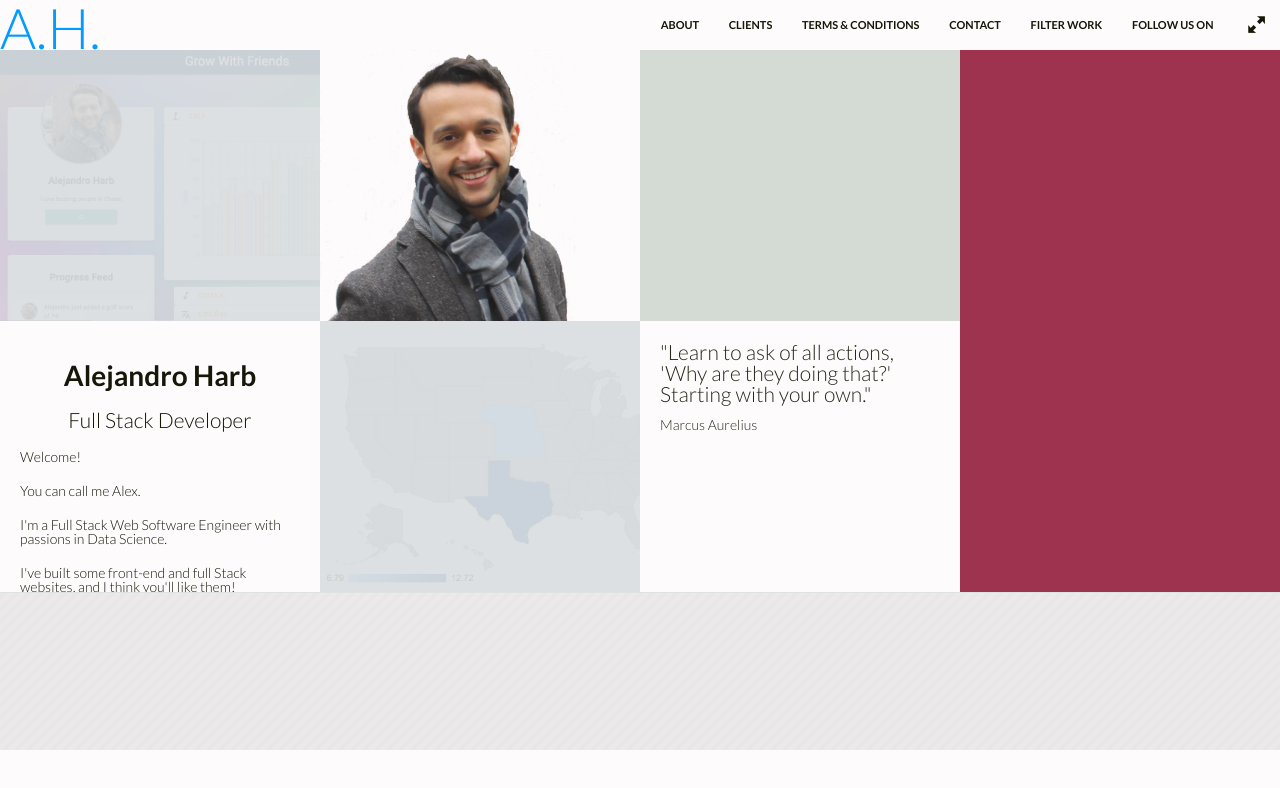
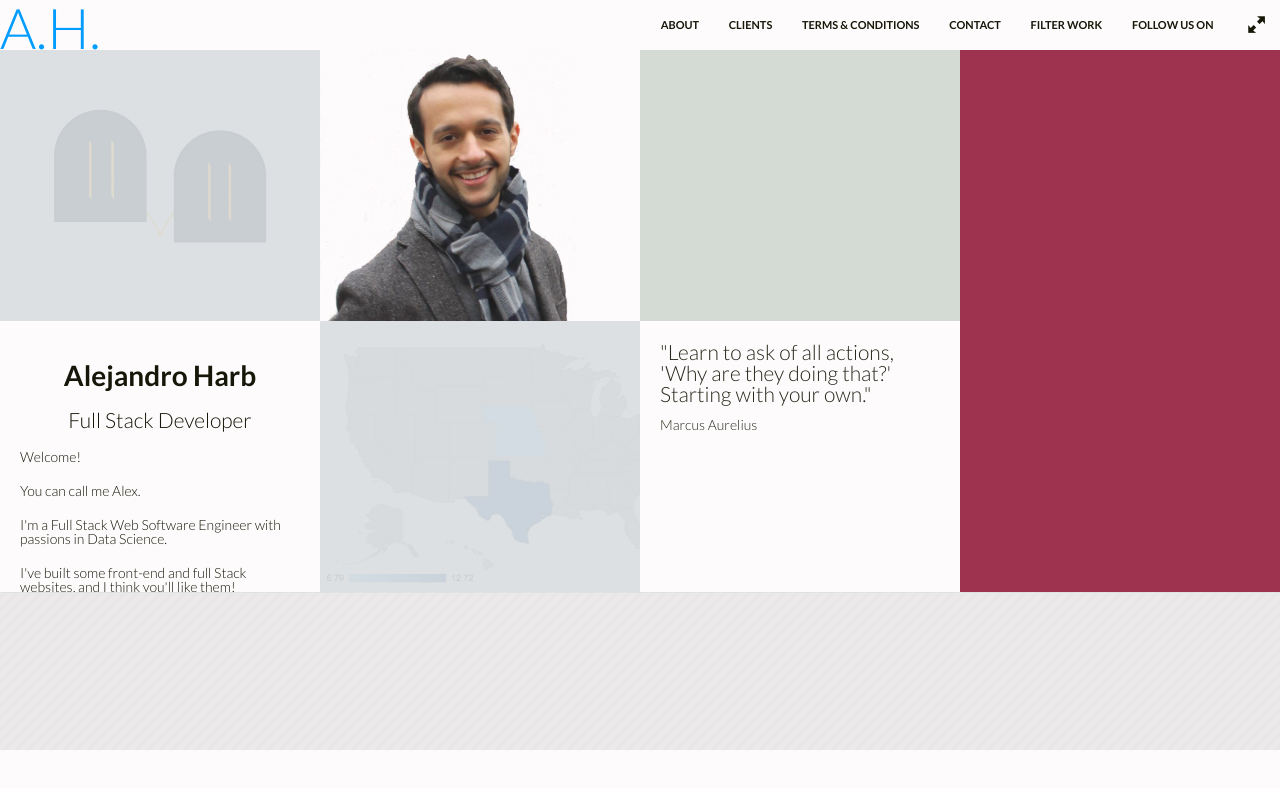
Before and after one commit to alejandroharb/portfolio, a plain HTML site: page index.html in a window 1280 px wide. Drawn offline with Linux system fonts and the light colour scheme.

Commit message:
added logo

```diff
--- a/css/main.css
+++ b/css/main.css
@@ -1,6 +1,10 @@
 img.profile-image {
     display:block;
     margin:0 auto;
+}
+.brick img{
+    display: block;
+    margin: 0 auto;
 }
 .intro h1, .intro h2 {
     margin: 20px auto;
--- a/index.html
+++ b/index.html
@@ -159,7 +159,7 @@
         <div id="freewall" class="free-wall">
             <!--Main Project #1-->
             <div class="brick tint size11 cat-3">
-                <img src="images/gwf.png" alt="social personal growth application front page" />
+                <img src="images/tandem-logo.png" alt="social personal growth application front page" />
                 <div class="overlay">
                     <h3 class="project-title">Tandem</h3>
                     <p class="project-description">A social way to grow.</p>
```
Also changed, not shown: images/tandem-logo.png (added).
